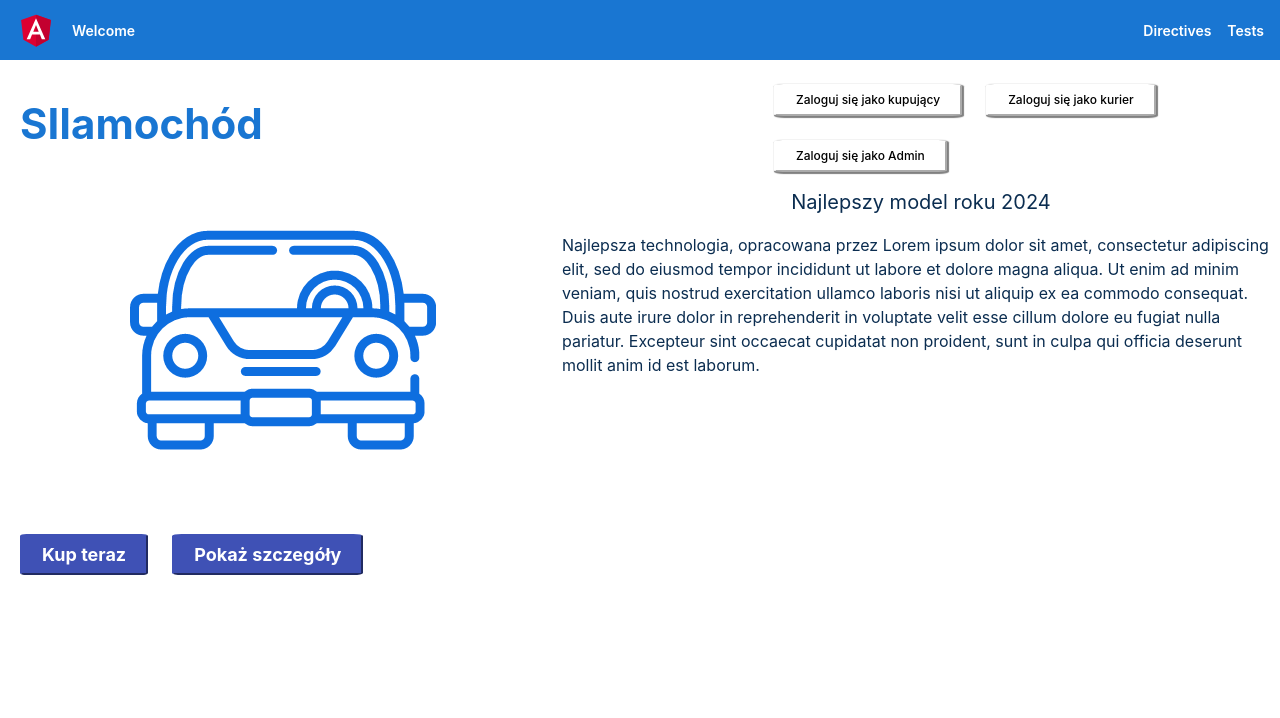
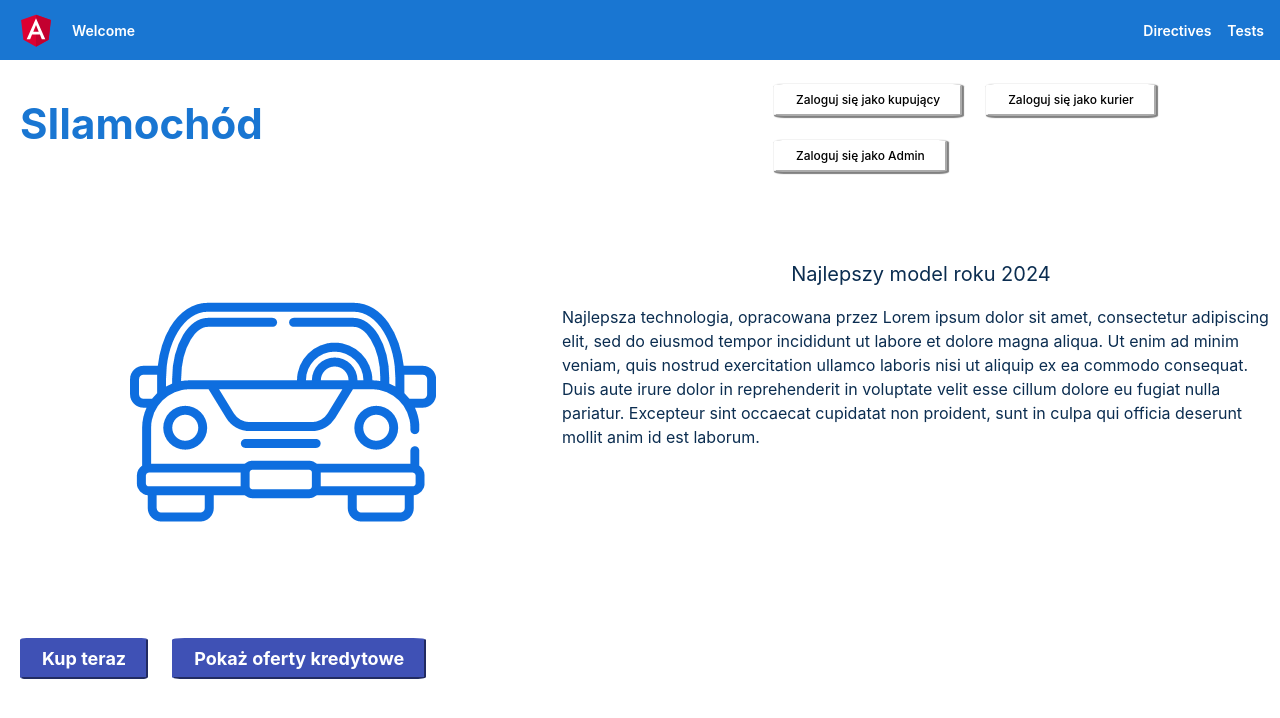
Before and after one commit to mgoraczko/directives-and-tests, an Angular app in the folder directives-and-tests/: page /directives in a window 1280 px wide. Both pictures are taken after a click on the button "Zaloguj się jako kupujący". Shown: the top 718 px of the page. Built offline with nearby package versions, Linux system fonts and the light colour scheme.

Commit message:
Additional changes

```diff
--- a/directives-and-tests/src/app/directives/shop-offer/shop-offer.component.html
+++ b/directives-and-tests/src/app/directives/shop-offer/shop-offer.component.html
@@ -25,7 +25,7 @@
         <div class="col-md-12">
             <div class="row">
                 <button class="action-button" *ngIf="isButtonBuyVisible">Kup teraz</button>
-                <button class="action-button" *ngIf="isProductDetailsVisible">Pokaż szczegóły</button>
+                <button class="action-button" *ngIf="areLoanOptionsVisible">Pokaż oferty kredytowe</button>
                 <button class="action-button" *ngIf="isButtonViewPackageParametersVisible">Wyświetl parametry</button>
                 <button class="action-button" *ngIf="isButtonViewWarehouseStockVisible">Wyświetl stan magazynowy</button>
             </div>
--- a/directives-and-tests/src/app/directives/shop-offer/shop-offer.component.scss
+++ b/directives-and-tests/src/app/directives/shop-offer/shop-offer.component.scss
@@ -27,7 +27,8 @@
 }
 
 .main-info {
-    padding-bottom: 2.5rem;
+    margin-top: 4.5rem;
+    padding-bottom: 4.5rem;
 }
 
 .login-button {
--- a/directives-and-tests/src/app/directives/shop-offer/shop-offer.component.ts
+++ b/directives-and-tests/src/app/directives/shop-offer/shop-offer.component.ts
@@ -13,7 +13,7 @@ export class ShopOfferComponent implements OnInit, OnDestroy {
 
   // should be available for buyer and admin
   isButtonBuyVisible = false;
-  isProductDetailsVisible = false;
+  areLoanOptionsVisible = false;
 
   // should be available for delivery man and admin
   isButtonViewPackageParametersVisible = false;
@@ -59,7 +59,7 @@ export class ShopOfferComponent implements OnInit, OnDestroy {
     switch(type) {
       case UserType.Buyer:
         this.isButtonBuyVisible = true;
-        this.isProductDetailsVisible = true;
+        this.areLoanOptionsVisible = true;
         this.isButtonViewPackageParametersVisible = false;
         this.isButtonViewWarehouseStockVisible = false;
 
@@ -67,7 +67,7 @@ export class ShopOfferComponent implements OnInit, OnDestroy {
 
       case UserType.DeliveryMan:
         this.isButtonBuyVisible = false;
-        this.isProductDetailsVisible = false;
+        this.areLoanOptionsVisible = false;
         this.isButtonViewPackageParametersVisible = true;
         this.isButtonViewWarehouseStockVisible = true;
 
@@ -75,7 +75,7 @@ export class ShopOfferComponent implements OnInit, OnDestroy {
 
       case UserType.Admin:
         this.isButtonBuyVisible = true;
-        this.isProductDetailsVisible = true;
+        this.areLoanOptionsVisible = true;
         this.isButtonViewPackageParametersVisible = true;
         this.isButtonViewWarehouseStockVisible = true;
 
@@ -83,7 +83,7 @@ export class ShopOfferComponent implements OnInit, OnDestroy {
 
       default:
         this.isButtonBuyVisible = false;
-        this.isProductDetailsVisible = false;
+        this.areLoanOptionsVisible = false;
         this.isButtonViewPackageParametersVisible = false;
         this.isButtonViewWarehouseStockVisible = false;
 
```
